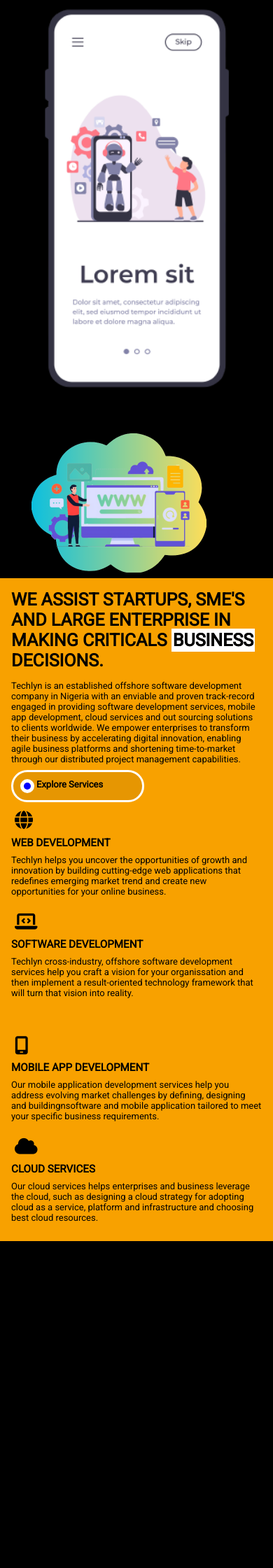
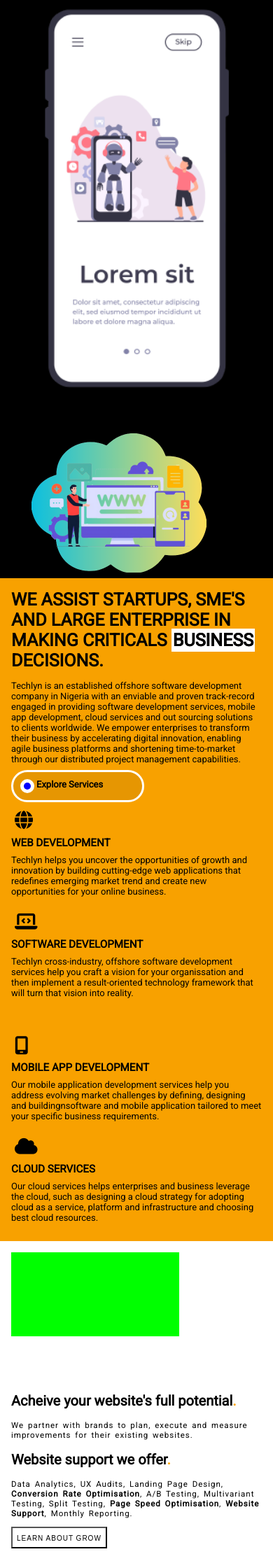
Before and after one commit to symon9/Techlyn, a PHP site: page / in a window 390 px wide. Shown: the part 658-2898 px from the top of the page at 70% size. Before the commit the page ends 2431 px from the top, so only its background shows below. Run offline with PHP 8.4, Linux system fonts and the light colour scheme; some libraries are stand-ins or nearby versions; grey boxes are pictures that could not be loaded.

Commit message:
YOUR WEBSITE FULL POTENTIAL SECTION RESPONSIVE
ACHEIVE YOUR WEBSITE FULL POTENTIAL SECTION RESPONSIVE for mobile and tablet.

```diff
--- a/dist/css/main.css
+++ b/dist/css/main.css
@@ -1677,6 +1677,97 @@ nav div .nav .ul-list li:hover div {
   color: #fff;
 }
 
+@media screen and (max-width: 320px) {
+  .acheive-ur-web .web-container {
+    padding: 1rem;
+  }
+  .acheive-ur-web .web-container .web-main-con {
+    flex-direction: column;
+  }
+  .acheive-ur-web .web-container .web-main-con .web-desc {
+    width: auto;
+  }
+  .acheive-ur-web .web-container .web-main-con .web-desc h2 {
+    font-size: 20px;
+  }
+  .acheive-ur-web .web-container .web-main-con .web-desc p {
+    padding: 0px 0;
+    word-spacing: 2px;
+    letter-spacing: 1px;
+    font-size: 11.5px;
+  }
+  .acheive-ur-web .web-container .web-main-con .web-desc h2 span {
+    font-size: 20px;
+  }
+  .acheive-ur-web .web-container .web-main-con .web-img {
+    background-color: rgb(0, 255, 0);
+    width: 240px;
+    height: auto;
+  }
+  .acheive-ur-web .web-container .web-main-con .web-img video {
+    background-color: rgb(0, 255, 0);
+    width: 240px;
+    height: auto;
+    display: block;
+  }
+  .acheive-ur-web .web-container .web-main-con .web-desc button {
+    margin: 12px 0;
+    padding: 6px 0;
+  }
+  .acheive-ur-web .web-container .web-main-con .web-desc button a {
+    padding: 6px;
+    letter-spacing: 1px;
+    font-size: 10px;
+  }
+}
+@media screen and (max-width: 425px) {
+  .acheive-ur-web .web-container {
+    padding: 1rem;
+  }
+  .acheive-ur-web .web-container .web-main-con {
+    flex-direction: column;
+  }
+  .acheive-ur-web .web-container .web-main-con .web-desc {
+    width: auto;
+  }
+  .acheive-ur-web .web-container .web-main-con .web-desc h2 {
+    font-size: 20px;
+  }
+  .acheive-ur-web .web-container .web-main-con .web-desc p {
+    padding: 0px 0;
+    word-spacing: 2px;
+    letter-spacing: 1px;
+    font-size: 11.5px;
+  }
+  .acheive-ur-web .web-container .web-main-con .web-desc h2 span {
+    font-size: 20px;
+  }
+  .acheive-ur-web .web-container .web-main-con .web-img {
+    background-color: rgb(0, 255, 0);
+    width: 240px;
+    height: auto;
+  }
+  .acheive-ur-web .web-container .web-main-con .web-img video {
+    background-color: rgb(0, 255, 0);
+    width: 240px;
+    height: auto;
+    display: block;
+  }
+  .acheive-ur-web .web-container .web-main-con .web-desc button {
+    margin: 12px 0;
+    padding: 6px 0;
+  }
+  .acheive-ur-web .web-container .web-main-con .web-desc button a {
+    padding: 6px;
+    letter-spacing: 1px;
+    font-size: 10px;
+  }
+}
+@media screen and (max-width: 916px) {
+  .acheive-ur-web .web-container .web-main-con {
+    flex-direction: column;
+  }
+}
 /* ==========SCROLL BAR EDITED========== */
 body::-webkit-scrollbar {
   width: 5px;
--- a/index.html
+++ b/index.html
@@ -201,7 +201,7 @@
     <!-- SERVICES ENDS-->
 
     <!-- ACHEIVE YOUR WEBSITE FULL POTENTIAL BEGINS -->
-<!--    <section class="acheive-ur-web ">
+    <section class="acheive-ur-web ">
         <div class="web-container">
             <div class="web-main-con ">
                 <div class="web-img hidden">
--- a/sass/main.scss
+++ b/sass/main.scss
@@ -1849,6 +1849,99 @@ nav div .nav .ul-list li:hover div {
     }
 }
 
+@media screen and (max-width: 320px) {
+    .acheive-ur-web .web-container {
+        padding: 1rem;
+    }
+    .acheive-ur-web .web-container .web-main-con{
+        flex-direction: column;
+    }
+    .acheive-ur-web .web-container .web-main-con .web-desc {
+        width: auto;
+    }
+    .acheive-ur-web .web-container .web-main-con .web-desc h2 {
+        font-size: 20px;
+    }
+    .acheive-ur-web .web-container .web-main-con .web-desc p {
+        padding: 0px 0;
+        word-spacing: 2px;
+        letter-spacing: 1px;
+        font-size: 11.5px;
+    }
+    .acheive-ur-web .web-container .web-main-con .web-desc h2 span {
+        font-size: 20px;
+    }
+    .acheive-ur-web .web-container .web-main-con .web-img {
+        background-color: rgb(0, 255, 0);
+        width: 240px;
+        height: auto;
+    }
+    .acheive-ur-web .web-container .web-main-con .web-img video{
+        background-color: rgb(0, 255, 0);
+        width: 240px;
+        height: auto;
+        display: block;
+    }
+    .acheive-ur-web .web-container .web-main-con .web-desc button {
+        margin: 12px 0;
+        padding: 6px 0;
+    }
+    .acheive-ur-web .web-container .web-main-con .web-desc button a {
+        padding: 6px;
+        letter-spacing: 1px;
+        font-size: 10px;
+    }
+}
+@media screen and (max-width: 425px) {
+    .acheive-ur-web .web-container {
+        padding: 1rem;
+    }
+    .acheive-ur-web .web-container .web-main-con{
+        flex-direction: column;
+    }
+    .acheive-ur-web .web-container .web-main-con .web-desc {
+        width: auto;
+    }
+    .acheive-ur-web .web-container .web-main-con .web-desc h2 {
+        font-size: 20px;
+    }
+    .acheive-ur-web .web-container .web-main-con .web-desc p {
+        padding: 0px 0;
+        word-spacing: 2px;
+        letter-spacing: 1px;
+        font-size: 11.5px;
+    }
+    .acheive-ur-web .web-container .web-main-con .web-desc h2 span {
+        font-size: 20px;
+    }
+    .acheive-ur-web .web-container .web-main-con .web-img {
+        background-color: rgb(0, 255, 0);
+        width: 240px;
+        height: auto;
+    }
+    .acheive-ur-web .web-container .web-main-con .web-img video{
+        background-color: rgb(0, 255, 0);
+        width: 240px;
+        height: auto;
+        display: block;
+    }
+    .acheive-ur-web .web-container .web-main-con .web-desc button {
+        margin: 12px 0;
+        padding: 6px 0;
+    }
+    .acheive-ur-web .web-container .web-main-con .web-desc button a {
+        padding: 6px;
+        letter-spacing: 1px;
+        font-size: 10px;
+    }
+}
+
+@media screen and (max-width: 916px) {
+    .acheive-ur-web .web-container .web-main-con{
+        flex-direction: column;
+    }
+}
+
 /* ==========SCROLL BAR EDITED========== */
 body::-webkit-scrollbar{
     width: 5px;
```
Also changed, not shown: dist/css/main.min.css, 2 other files.
